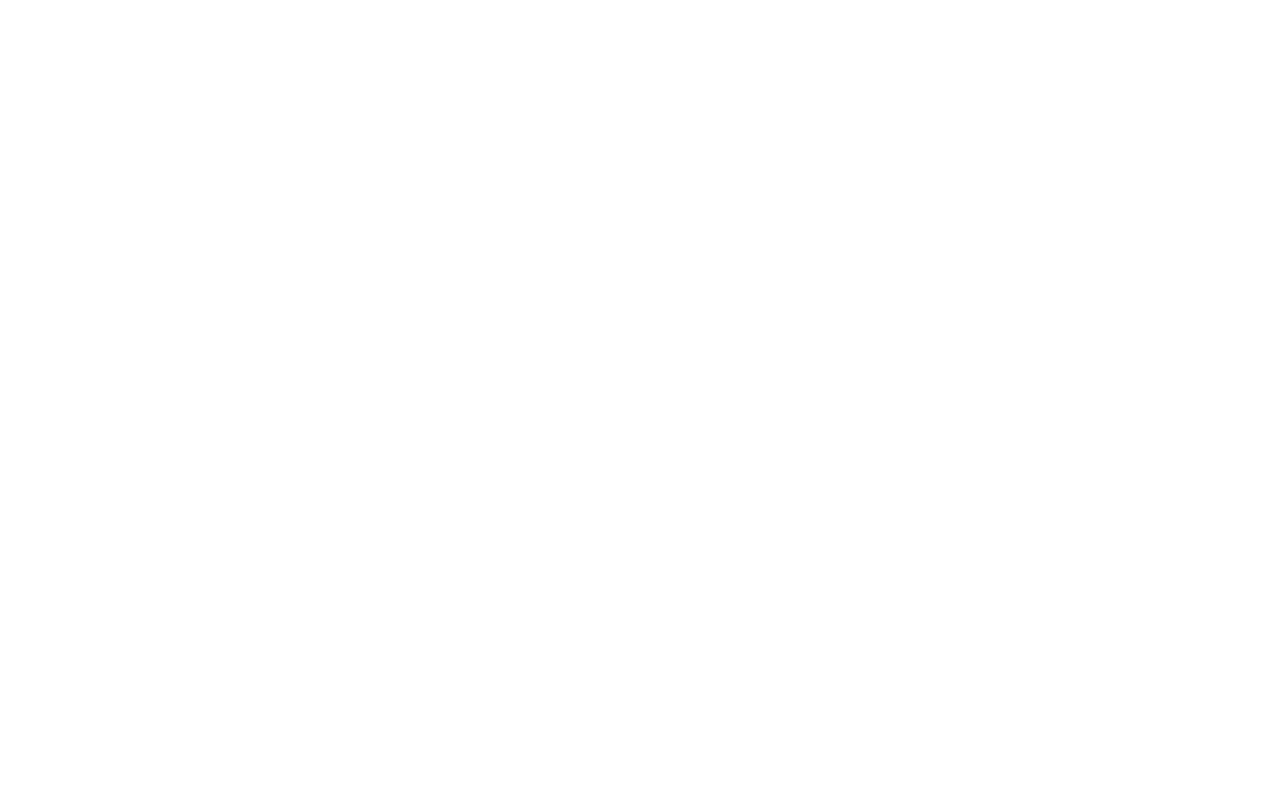
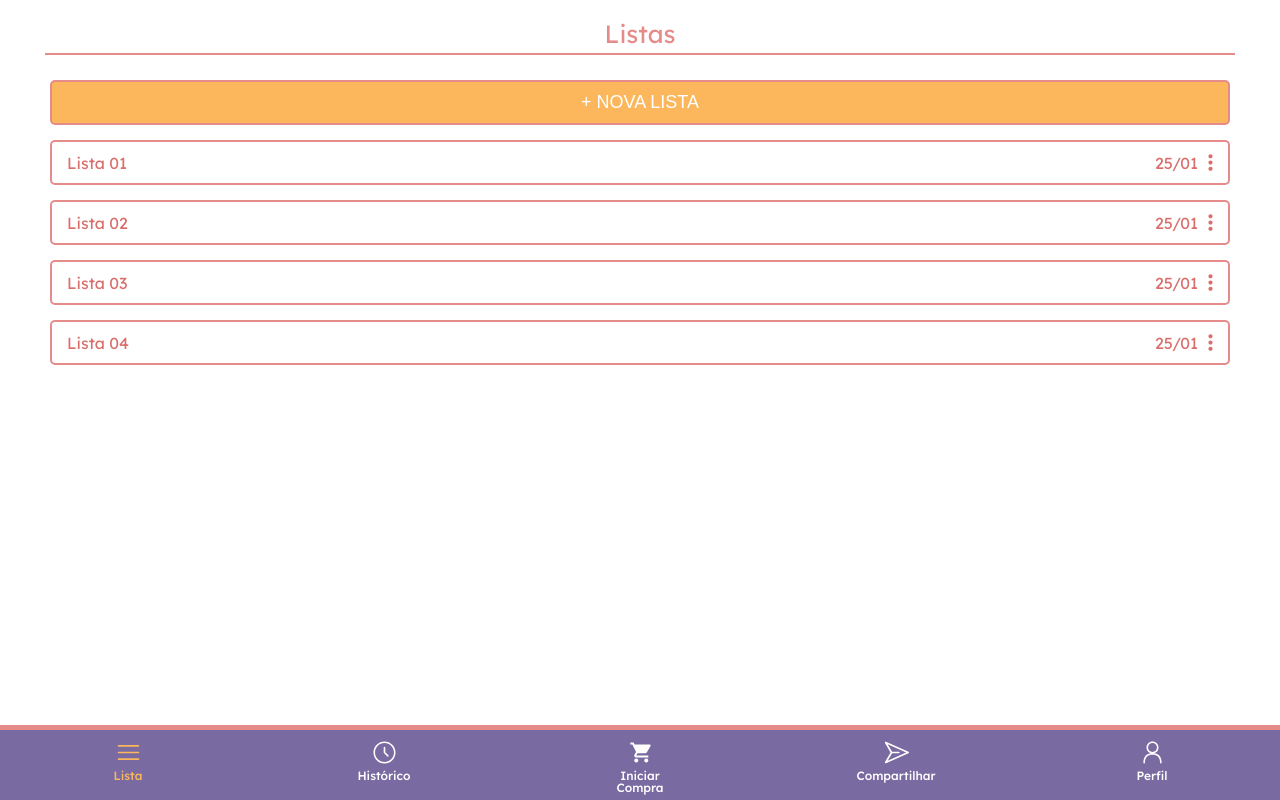
Before and after one commit to NilsonNetto/autoral-front, a React (Vite) app: page /lists in a window 1280 px wide. Built offline with nearby package versions, Linux system fonts and the light colour scheme.

Commit message:
feat: lists page layout

```diff
--- a/src/components/FooterMenu/Menu.jsx
+++ b/src/components/FooterMenu/Menu.jsx
@@ -29,7 +29,7 @@
       <Link to="/buy">
         <MenuButton selected={selectButton('/buy')}>
           <IoMdCart/>
-          <p>Iniciar<br/>compra</p>
+          <p>Iniciar<br/>Compra</p>
         </MenuButton>
       </Link>
       <Link to="/share">
@@ -59,9 +59,13 @@
   align-items: center;
   justify-content: space-between;
   padding-top: 10px;
+  border-top: 5px solid #E58C8A;
 
   a{
     width: 100%;
+    height: 100%;
+    display: flex;
+    align-items: center;
     text-decoration: none;
   }
 `
--- a/src/components/Form/Button.jsx
+++ b/src/components/Form/Button.jsx
@@ -2,7 +2,7 @@
 
 export default function Button({children, ...props}){
   return(
-    <ButtonWrapper onClick={props.onClick}>
+    <ButtonWrapper onClick={props.onClick} topMargin={props.topMargin} bottomMargin={props.bottomMargin}>
       {children}
     </ButtonWrapper>
   )
@@ -15,6 +15,9 @@
   background-color: #FCB75D;
   border: 2px solid #E58C8A;
   border-radius: 5px;
+  font-size: 18px;
+  margin-top: ${ props => props.topMargin || "0"};
+  margin-bottom: ${ props => props.bottomMargin || "0"};
 
   :active{
     transform: translate(1px, 2px);
--- a/src/components/Header/Header.jsx
+++ b/src/components/Header/Header.jsx
@@ -33,9 +33,10 @@
   font-size: 25px;
   font-weight: 400;
   display: flex;
-  align-items: center;
+  align-items: flex-end;
   justify-content: center;
   text-align: center;
+  margin-bottom: 7px;
 `
 
 const HeaderLine = styled.div`
--- /dev/null
+++ b/src/components/Lists/EmptyLists.jsx
@@ -0,0 +1,32 @@
+import styled from "styled-components";
+
+import listsBackground from "../../assets/images/listsBackground.png";
+
+export default function EmptyLists(){
+  return(
+    <EmptyListsWrapper>
+      <img src={listsBackground} alt="No lists to show"/>
+      <p>Você ainda não possui listas.</p>
+    </EmptyListsWrapper>
+  )
+}
+
+const EmptyListsWrapper = styled.div`
+  width: 100%;
+  height: 100%;
+  display: flex;
+  flex-direction: column;
+  align-items: center;
+  justify-content: center;
+  gap: 10px;
+
+  img{
+    margin: 20px;
+  }
+
+  p{
+    color: #B1B1B1;
+    font-size: 18px;
+    font-weight: 400;
+  }
+`
--- /dev/null
+++ b/src/components/Lists/ListBox.jsx
@@ -0,0 +1,47 @@
+import styled from "styled-components";
+import dayjs from "dayjs";
+import {BiDotsVerticalRounded} from "react-icons/bi"
+
+export default function ListBox ({listData}){
+
+  return (
+    <ListBoxWrapper>
+      <ListName>
+        <span>{listData.name}</span>
+        <span>{dayjs(listData.date).format('DD/MM')}</span>
+      </ListName>
+      <ListOptions>
+        <BiDotsVerticalRounded />
+      </ListOptions>
+    </ListBoxWrapper>
+  )
+}
+
+const ListBoxWrapper = styled.div`
+  width: 100%;
+  height: 45px;
+  border: 2px solid #E58C8A;
+  border-radius: 5px;
+  display: flex;
+  align-items: center;
+  justify-content: space-between;
+  color: #D96E6B;
+  padding: 0 5px 0 15px;
+`
+
+const ListName = styled.div`
+  width: 100%;
+  height: 100%;
+  font-size: 16px;
+  font-weight: 400;
+  display: flex;
+  align-items: center;
+  justify-content: space-between;
+`
+
+const ListOptions = styled.div`
+  font-size: 25px;
+  display: flex;
+  align-items: center;
+  justify-content: center;
+`
--- a/src/pages/Lists.jsx
+++ b/src/pages/Lists.jsx
@@ -1,8 +1,79 @@
+import styled from "styled-components"
+
+import Header from "../components/Header/Header"
+import Menu from "../components/FooterMenu/Menu";
+import Button from "../components/Form/Button";
+import EmptyLists from "../components/Lists/EmptyLists";
+import ListBox from "../components/Lists/ListBox";
+
+const mockLists = [
+  {
+  id: 1,
+  name: "Lista 01",
+  date: new Date()
+  },{
+  id: 2,
+  name: "Lista 02",
+  date: new Date()
+  },
+  {
+  id: 6,
+  name: "Lista 03",
+  date: new Date()
+  },
+  {
+  id: 4,
+  name: "Lista 04",
+  date: new Date()
+  }
+]
 
 export default function Lists (){
   return(
-    <>
-      hello
-    </>
+    <ListsContainer>
+      <Header>
+        Listas
+      </Header>
+      <ButtonWrapper>
+        <Button topMargin={"25px"}>
+          + NOVA LISTA
+        </Button>
+      </ButtonWrapper>
+    <ListsWrapper >
+      {mockLists ? (
+        mockLists.map((listData) => <ListBox key={listData.id} listData={listData} />)
+      ) : (
+        <EmptyLists />
+      )
+      }
+    </ListsWrapper>
+
+      <Menu />
+    </ListsContainer>
   )
 }
+
+const ListsContainer = styled.div`
+  width: 100%;
+  height: 100%;
+  margin-top: 55px;
+  margin-bottom: 80px;
+`
+
+const ButtonWrapper = styled.div`
+  width: 100%;
+  height: 100%;
+  padding: 0 50px;
+`
+
+const ListsWrapper = styled.div`
+  width: 100%;
+  height: 100%;
+  display: flex;
+  flex-direction: column;
+  align-items: center;
+  justify-content: center;
+  padding: 0 50px;
+  gap: 15px;
+  margin-top: 15px;
+`
--- a/src/pages/Profile.jsx
+++ b/src/pages/Profile.jsx
@@ -17,7 +17,7 @@
   return(
     <ProfileContainer>
       <Header>
-        Profile
+        Perfil
       </Header>
       <PictureWrapper>
         <Picture photo={""}/>
@@ -68,7 +68,7 @@
           disabled={false}
           required={true}
         />
-        <Button onClick={() => alert("hello")}>
+        <Button onClick={() => alert("hello")} topMargin={'20px'}>
           SALVAR
         </Button>
       </FormsWrapper>
@@ -104,8 +104,4 @@
   margin-bottom: 10px;
   padding: 0 30px;
   gap: 15px;
-
-  button{
-    margin-top: 20px;
-  }
 `
```
Also changed, not shown: src/components/Profile/Picture.jsx (+1 -1 lines), src/assets/images/listsBackground.png (added).
